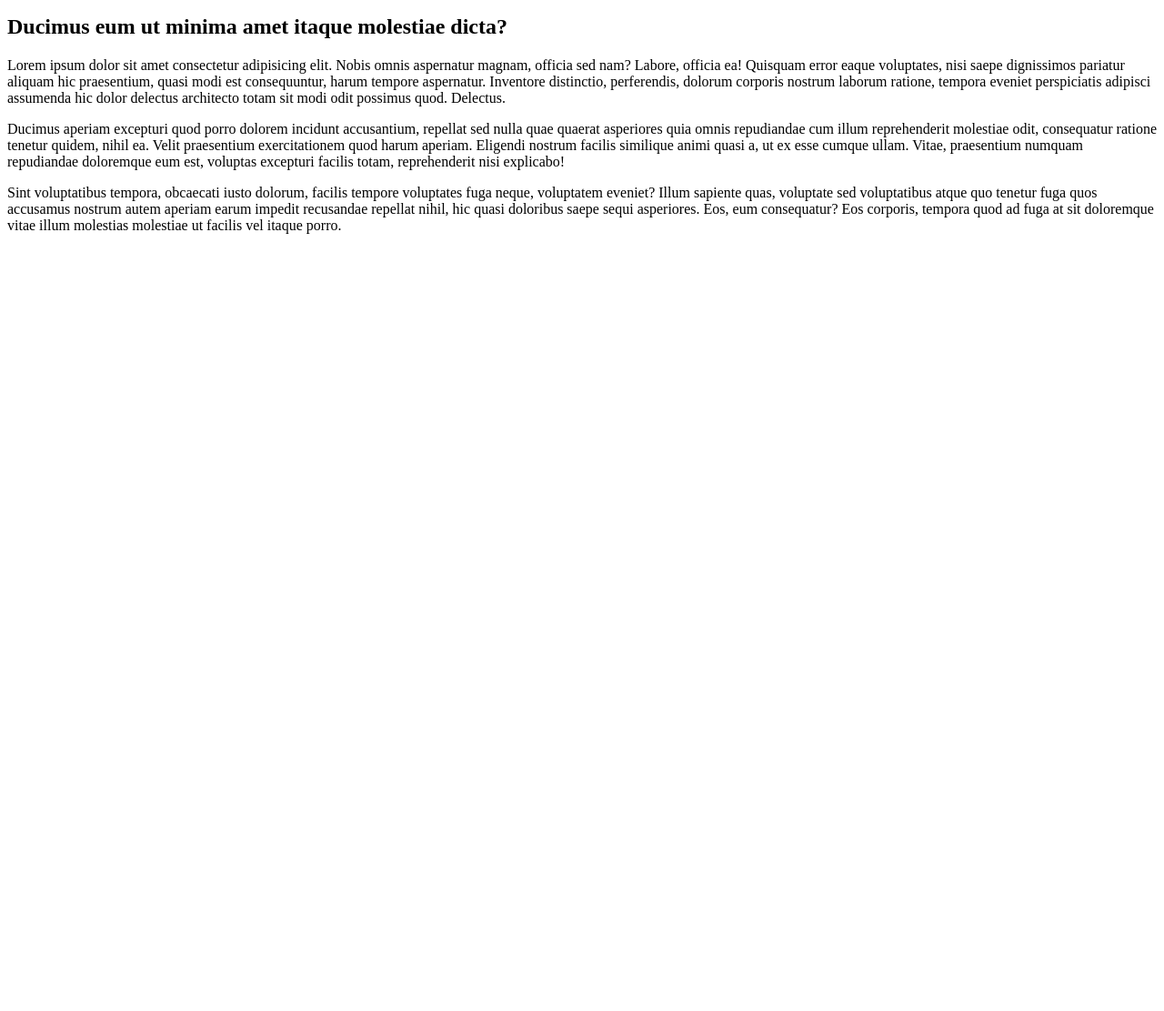
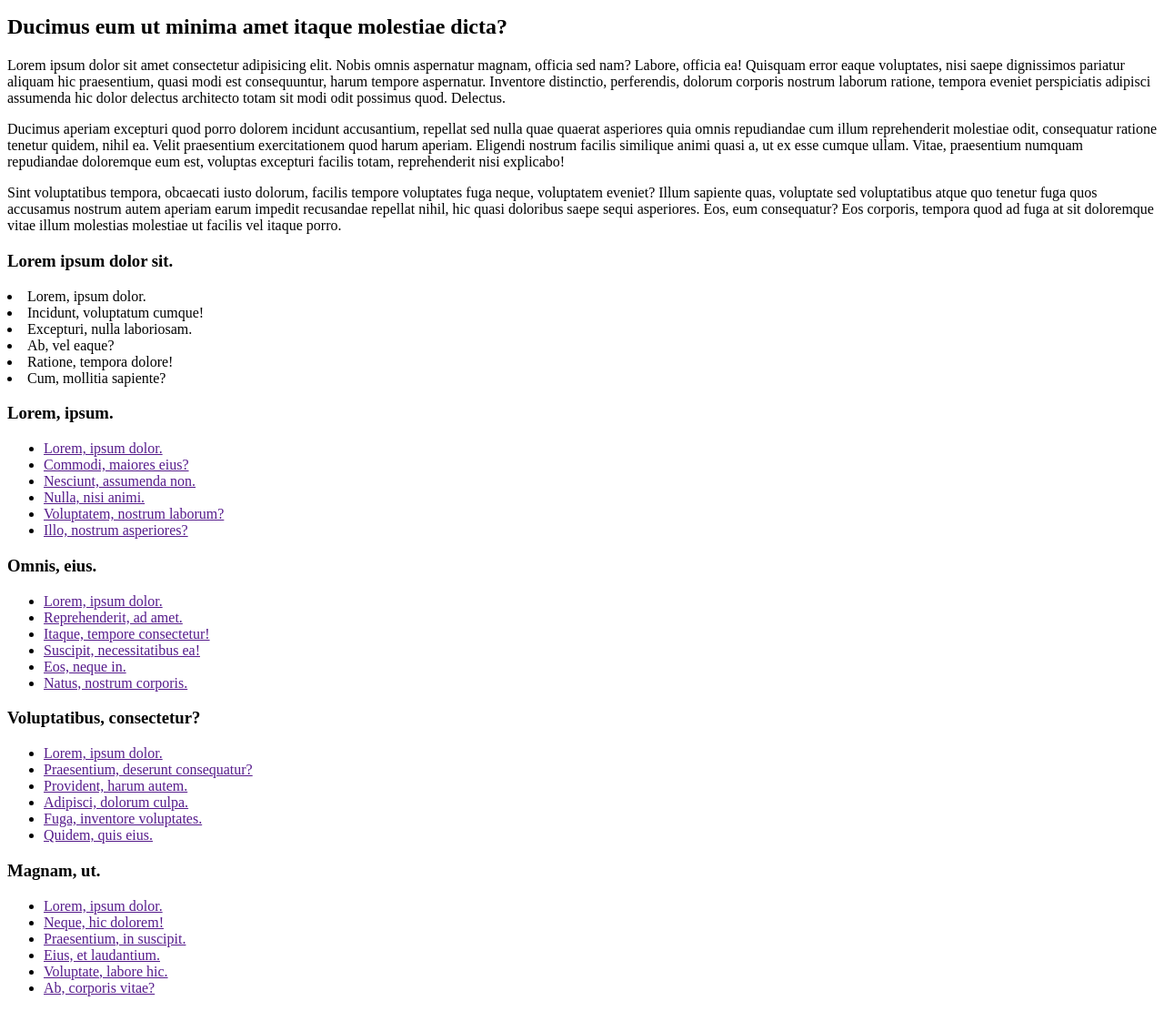
Before and after one commit to nadiagodocito-spec/Webbtest, a plain HTML site: page index.html in a window 1280 px wide. Shown: the part 677-1788 px from the top of the page at 91% size. Before the commit the page ends 950 px from the top, so only its background shows below. Drawn offline with Linux system fonts and the light colour scheme.

Commit message:
Skapade en footer-del

```diff
--- a/index.html
+++ b/index.html
@@ -117,7 +117,60 @@
         </section>
       </article>
     </main>
-    <aside></aside>
-    <footer></footer>
+    <aside>
+      <h3>Lorem ipsum dolor sit.</h3>
+      <li>Lorem, ipsum dolor.</li>
+      <li>Incidunt, voluptatum cumque!</li>
+      <li>Excepturi, nulla laboriosam.</li>
+      <li>Ab, vel eaque?</li>
+      <li>Ratione, tempora dolore!</li>
+      <li>Cum, mollitia sapiente?</li>
+    </aside>
+    <footer>
+      <div class="foot1">
+        <h3>Lorem, ipsum.</h3>
+        <ul>
+          <li><a href="">Lorem, ipsum dolor.</a></li>
+          <li><a href="">Commodi, maiores eius?</a></li>
+          <li><a href="">Nesciunt, assumenda non.</a></li>
+          <li><a href="">Nulla, nisi animi.</a></li>
+          <li><a href="">Voluptatem, nostrum laborum?</a></li>
+          <li><a href="">Illo, nostrum asperiores?</a></li>
+        </ul>
+      </div>
+      <div class="foot2">
+        <h3>Omnis, eius.</h3>
+        <ul>
+          <li><a href="">Lorem, ipsum dolor.</a></li>
+          <li><a href="">Reprehenderit, ad amet.</a></li>
+          <li><a href="">Itaque, tempore consectetur!</a></li>
+          <li><a href="">Suscipit, necessitatibus ea!</a></li>
+          <li><a href="">Eos, neque in.</a></li>
+          <li><a href="">Natus, nostrum corporis.</a></li>
+        </ul>
+      </div>
+      <div class="foot3">
+        <h3>Voluptatibus, consectetur?</h3>
+        <ul>
+          <li><a href="">Lorem, ipsum dolor.</a></li>
+          <li><a href="">Praesentium, deserunt consequatur?</a></li>
+          <li><a href="">Provident, harum autem.</a></li>
+          <li><a href="">Adipisci, dolorum culpa.</a></li>
+          <li><a href="">Fuga, inventore voluptates.</a></li>
+          <li><a href="">Quidem, quis eius.</a></li>
+        </ul>
+      </div>
+      <div class="foot4">
+        <h3>Magnam, ut.</h3>
+        <ul>
+          <li><a href="">Lorem, ipsum dolor.</a></li>
+          <li><a href="">Neque, hic dolorem!</a></li>
+          <li><a href="">Praesentium, in suscipit.</a></li>
+          <li><a href="">Eius, et laudantium.</a></li>
+          <li><a href="">Voluptate, labore hic.</a></li>
+          <li><a href="">Ab, corporis vitae?</a></li>
+        </ul>
+      </div>
+    </footer>
   </body>
 </html>
```
